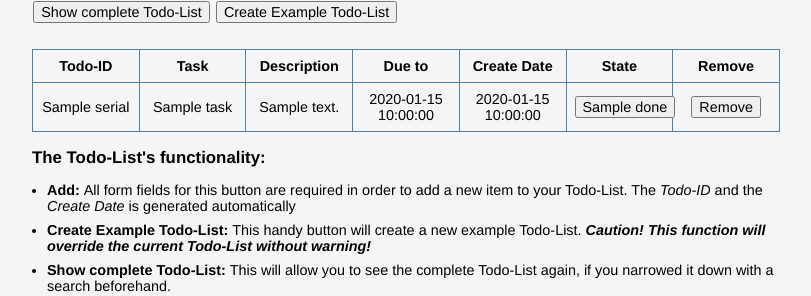
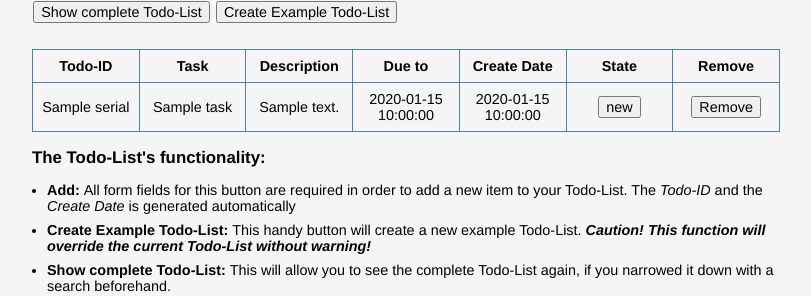
Before and after one commit to Serafiniert/python_todo_list, a Flask app: template templates/home.html in a window 1280 px wide. Shown: the part 384-680 px from the top of the page, without its empty margins (234-1045 px from the left). Run offline with Flask 2, Linux system fonts and the light colour scheme; the template is opened without the code that fills it: most values are stand-ins (such as "Sample title", 1, 10 or a date in 2020).

Commit message:
Merge branch 'master' of https://github.com/Serafiniert/info3

```diff
--- a/templates/home.html
+++ b/templates/home.html
@@ -68,9 +68,9 @@
         <td> {{ entry.due }} </td>
         <td> {{ entry.date }} </td>
         <td><form action="/complete">
-            <input type="hidden" value="{{entry.done}}" name="done_to_complete">
+            <input type="hidden" value="{{entry.state}}" name="state_to_complete">
             <input type="hidden" value="{{entry.serial}}" name="serial_to_complete">
-            <input type="submit" value="{{entry.done}}">
+            <input type="submit" value="{{entry.state}}">
         </form>
         </td>
         <td><form action="/delete">
```
